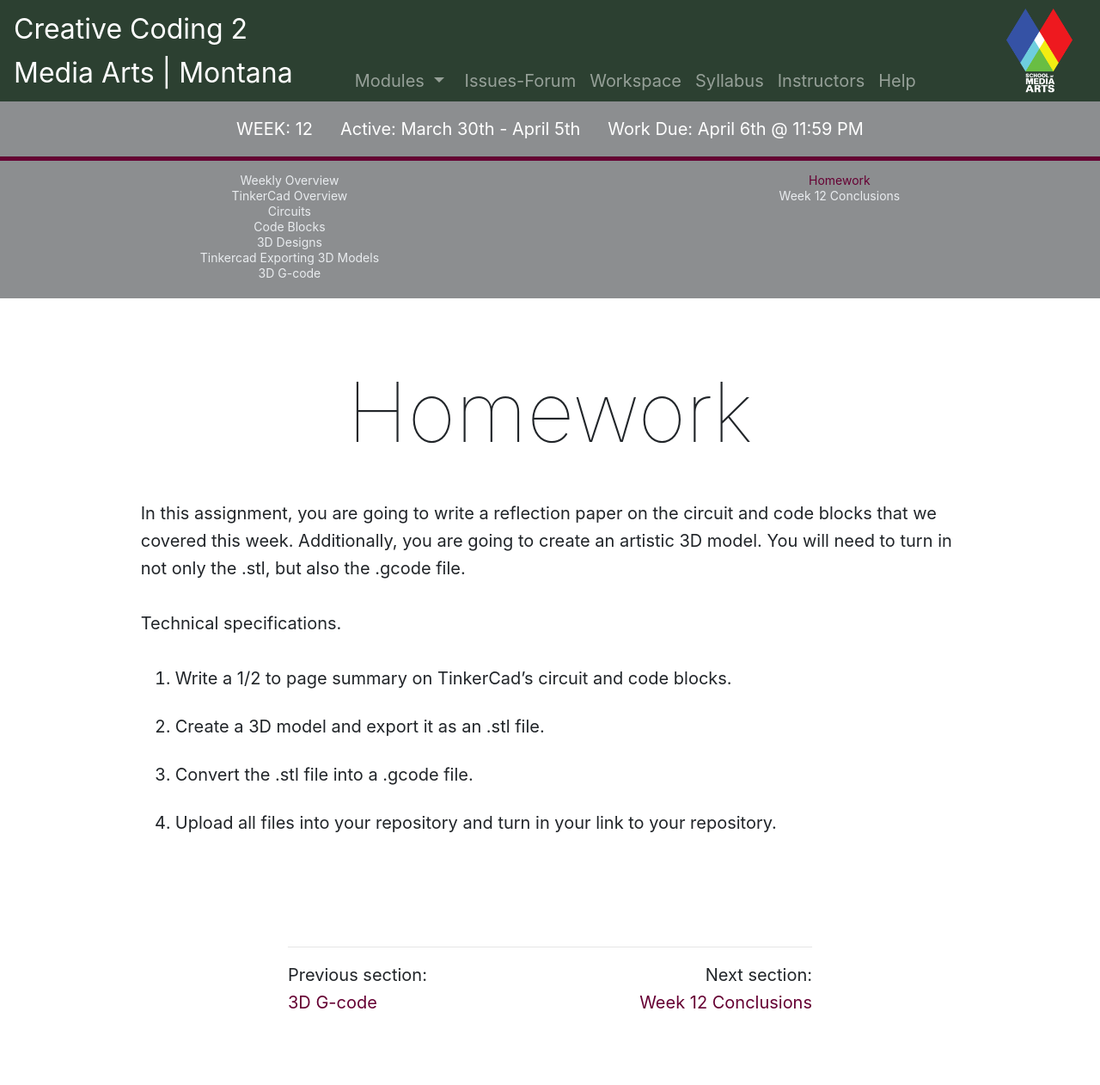
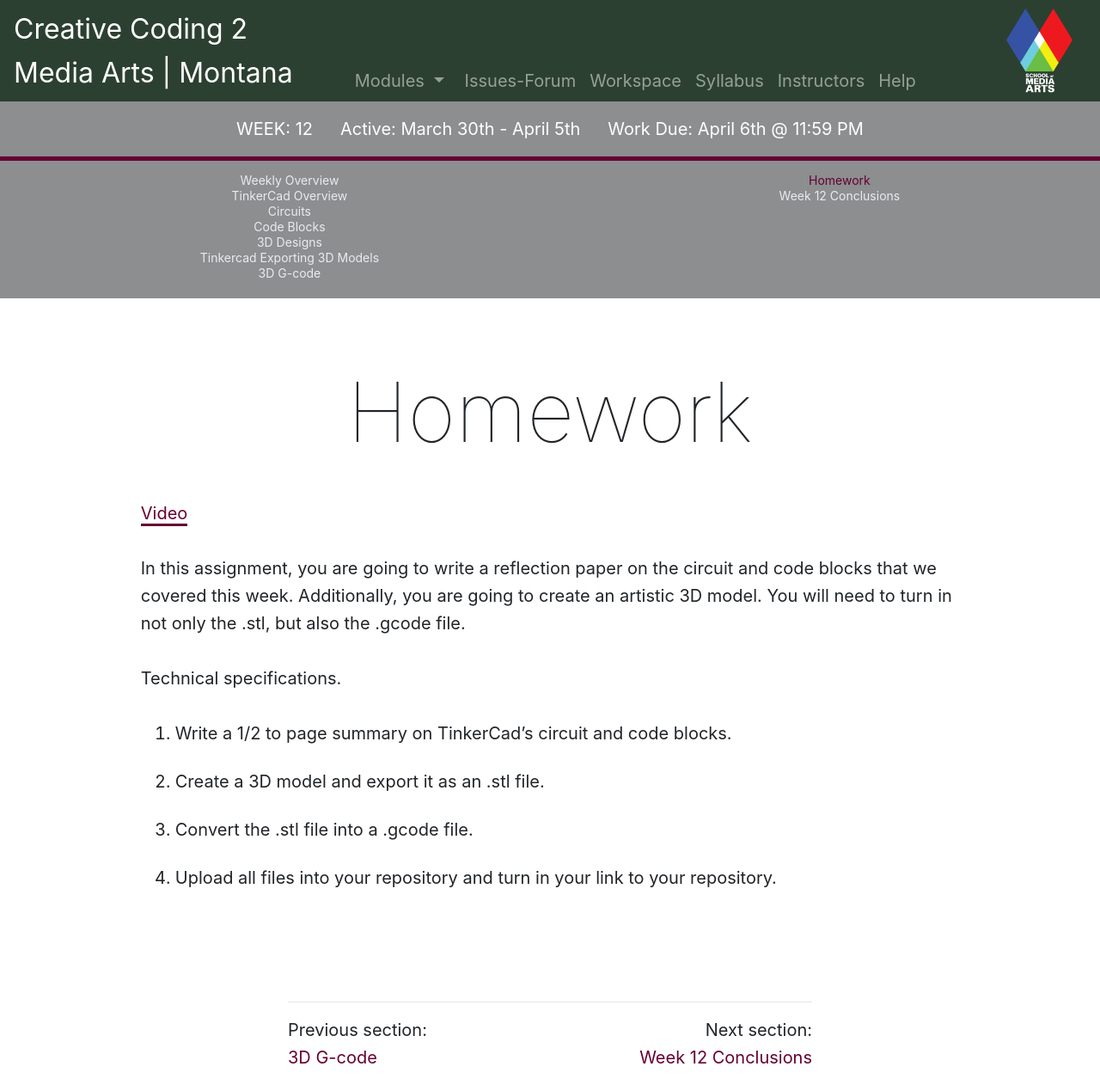
Before and after one commit to Montana-Media-Arts/220-creative-coding2-Spring2020-course, a Jekyll site: the page built from modules/week-12/_posts/2003-02-01-homework.md, in a window 1280 px wide. Shown: the whole page at 86% size. Built offline with Jekyll 4.4.1, drawn with Linux system fonts in a browser that asks for light colours; nearby versions of some CDN libraries; before the commit the page ends 1198 px from its top, so only the background shows below that.

Commit message:
Update 2003-02-01-homework.md

```diff
--- a/modules/week-12/_posts/2003-02-01-homework.md
+++ b/modules/week-12/_posts/2003-02-01-homework.md
@@ -5,7 +5,7 @@ module: 12
 
 # Homework
 
-<!--<iframe width="560" height="315" src="https://www.youtube.com/embed/ImyJjyghjP8" frameborder="0" allow="accelerometer; autoplay; encrypted-media; gyroscope; picture-in-picture" allowfullscreen></iframe>-->
+<a href="https://umontana.zoom.us/rec/play/7JItf-ugrG43TNOT4QSDAKJxW426KKKs0yZLqfEMy0vhVnAFMFqmY-BDZrHsBXiAEJvHUZLsD39yVCAn?continueMode=true" target="_new">Video</a>
 
 In this assignment, you are going to write a reflection paper on the circuit and code blocks that we covered this week.  Additionally, you are going to create an artistic 3D model.  You will need to turn in not only the .stl, but also the .gcode file.
 
```
